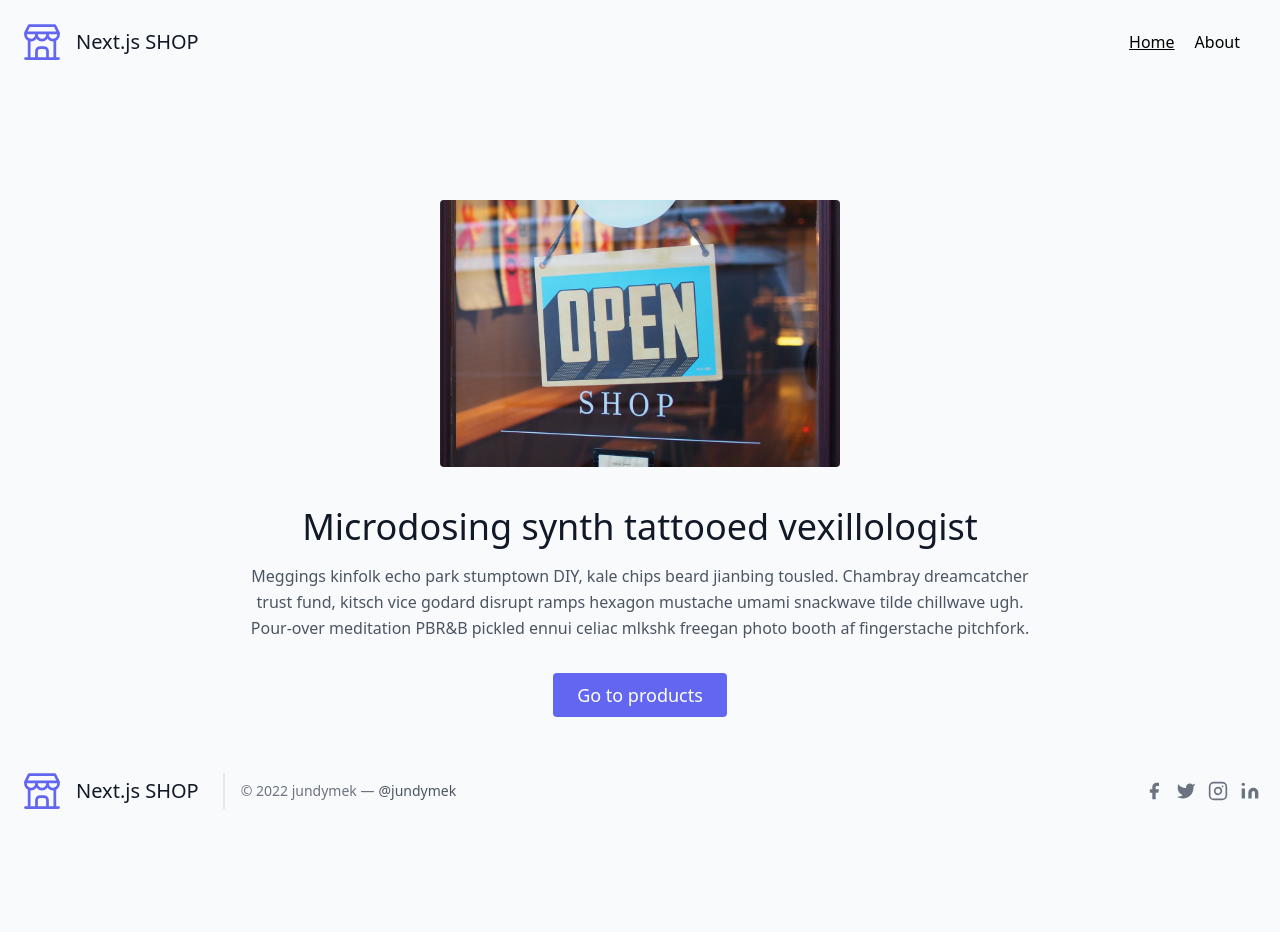
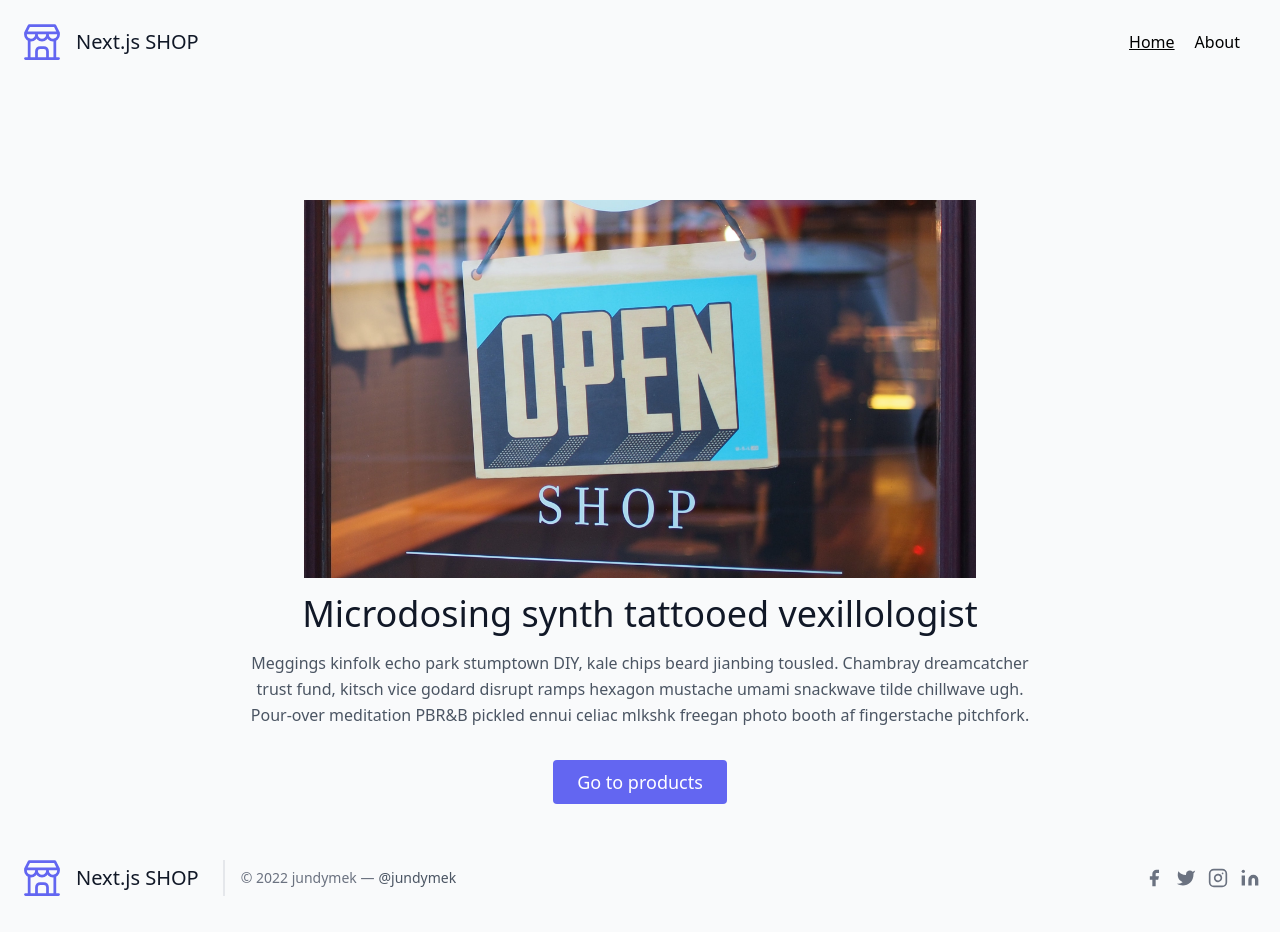
Before and after one commit to jundymek/nextjs-shop, a Next.js app: page / in a window 1280 px wide. Before the commit the page ends 845 px from the top, so only its background shows below. Built offline with nearby package versions, Linux system fonts and the light colour scheme.

Commit message:
style index.tsx main image as Image component

```diff
--- a/pages/index.tsx
+++ b/pages/index.tsx
@@ -1,3 +1,4 @@
+import Image from "next/image";
 import Link from "next/link";
 import { useState } from "react";
 import { Footer } from "../components/Footer";
@@ -18,23 +19,19 @@ const Home = () => {
     <div className="flex flex-col min-h-screen">
       <Header />
       <Main>
-        <>
         <section className="text-gray-600 body-font">
           <div className="container mx-auto flex px-5 pt-24 items-center justify-center flex-col">
-              <img
-                className="lg:w-2/6 md:w-3/6 w-5/6 mb-10 object-cover object-center rounded"
-                alt="hero"
-                src="/hero.jpeg"
-              />
+            <div className="w-full lg:max-w-2xl h-full">
+              <Image width={16} height={9} alt="hero" src="/hero.jpeg" layout="responsive" objectFit="cover" />
+            </div>
             <div className="text-center lg:w-2/3 w-full">
-                <h1 className="title-font sm:text-4xl text-3xl mb-4 font-medium text-gray-900">
+              <h1 className="title-font sm:text-4xl text-3xl my-4 font-medium text-gray-900">
                 Microdosing synth tattooed vexillologist
               </h1>
               <p className="mb-8 leading-relaxed">
-                  Meggings kinfolk echo park stumptown DIY, kale chips beard jianbing tousled. Chambray dreamcatcher
-                  trust fund, kitsch vice godard disrupt ramps hexagon mustache umami snackwave tilde chillwave ugh.
-                  Pour-over meditation PBR&amp;B pickled ennui celiac mlkshk freegan photo booth af fingerstache
-                  pitchfork.
+                Meggings kinfolk echo park stumptown DIY, kale chips beard jianbing tousled. Chambray dreamcatcher trust
+                fund, kitsch vice godard disrupt ramps hexagon mustache umami snackwave tilde chillwave ugh. Pour-over
+                meditation PBR&amp;B pickled ennui celiac mlkshk freegan photo booth af fingerstache pitchfork.
               </p>
             </div>
           </div>
@@ -47,7 +44,6 @@ const Home = () => {
             </Link>
           </div>
         </section>
-        </>
       </Main>
       <Footer />
     </div>
```
Lines whose indentation alone changed are shown as unchanged.
